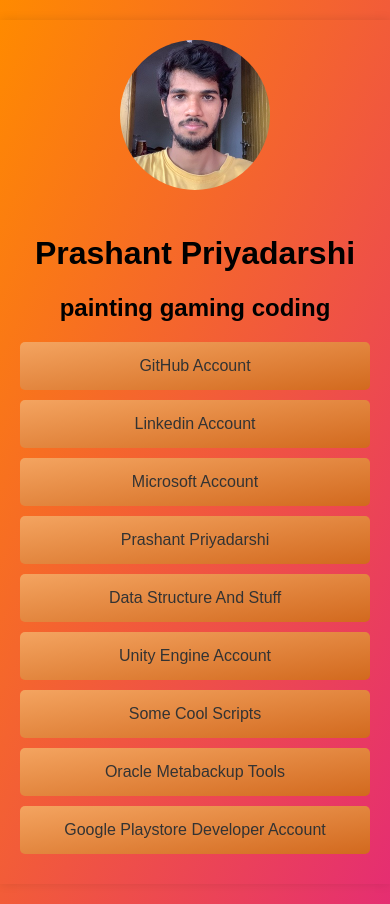
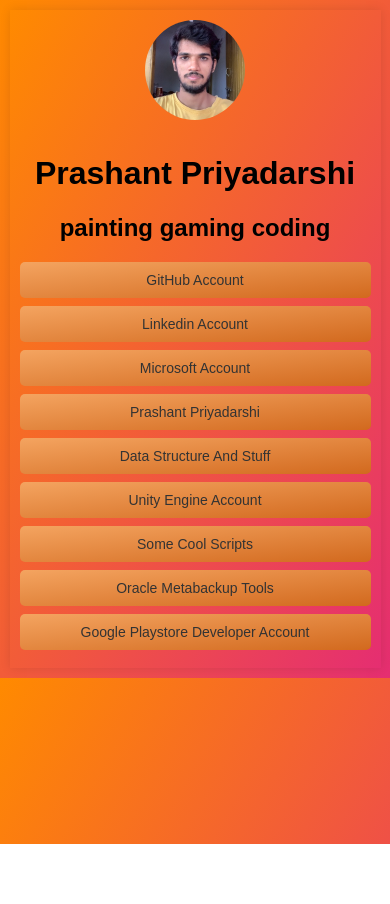
Before and after one commit to PrashantUnity/prashantunity.github.io, a plain HTML site: page index.html in a window 390 px wide. After the commit the page ends 844 px from the top, so only its background shows below. Drawn offline with Linux system fonts and the light colour scheme.

Commit message:
Update index.html

```diff
--- a/index.html
+++ b/index.html
@@ -36,6 +36,24 @@
     .link:hover {
        background: linear-gradient(to bottom right, #f4a460, #d2691e);
     }
+     /* Media Query for Responsive Design */
+    @media only screen and (max-width: 600px) {
+      .container {
+        max-width: 90%; /* Adjust as needed for smaller screens */
+        margin: 10px auto;
+        padding: 10px;
+      }
+      .profile-img {
+        width: 100px;
+        height: 100px;
+        margin-bottom: 10px;
+      }
+      .link {
+        padding: 10px;
+        margin-bottom: 8px;
+        font-size: 14px;
+      }
+    }
   </style>
 </head>
 <body>
```
